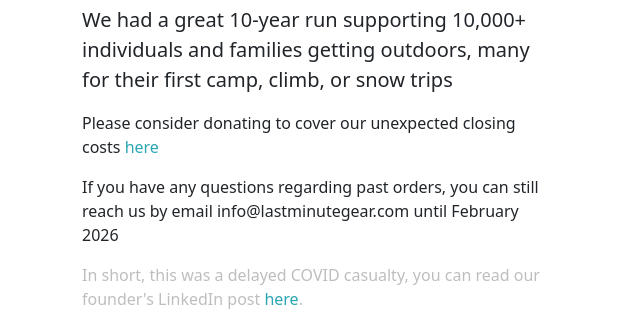
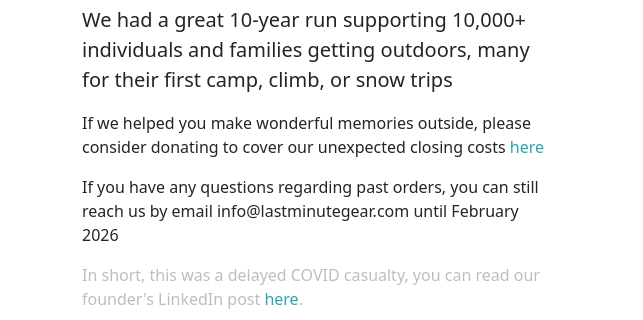
Before and after one commit to jmzbond/jmzbond.github.io, a plain HTML site: page index.html in a window 1280 px wide. Shown: the part 213-533 px from the top of the page, 0-643 px from the left. Drawn offline with nearby package versions, Linux system fonts and the light colour scheme; a web font is replaced by a local one.

Commit message:
tweak text

```diff
--- a/index.html
+++ b/index.html
@@ -172,7 +172,7 @@ $secondary: #BEBEBE;
               in San Francisco -->
             </h1>
               <p class="fs-5">We had a great 10-year run supporting 10,000+ individuals and families getting outdoors, many for their first camp, climb, or snow trips</p>
-              <p>Please consider donating to cover our unexpected closing costs <a href="https://gofund.me/fb0b0b4ca" class="link-primary" target="_blank">here</a></p>
+              <p>If we helped you make wonderful memories outside, please consider donating to cover our unexpected closing costs <a href="https://gofund.me/fb0b0b4ca" class="link-primary" target="_blank">here</a></p>
               <p>If you have any questions regarding past orders, you can still reach us by email info@lastminutegear.com until February 2026</p>
               <p class="text-muted">In short, this was a delayed COVID casualty, you can read our founder's LinkedIn post <a href="https://www.linkedin.com/posts/jmzbond_im-giving-away-my-small-business-for-free-activity-7298015320978378752-CBA-?utm_source=share&utm_medium=member_desktop&rcm=ACoAAAGU7qABgb79_OcmMg2DBDHnuEft65XvUYk" class="link-primary" target="_blank">here</a>.</p>
             <!-- <a class="btn btn-lg btn-danger order-online" href='/place-order'>Get gear now!</a> -->
```
